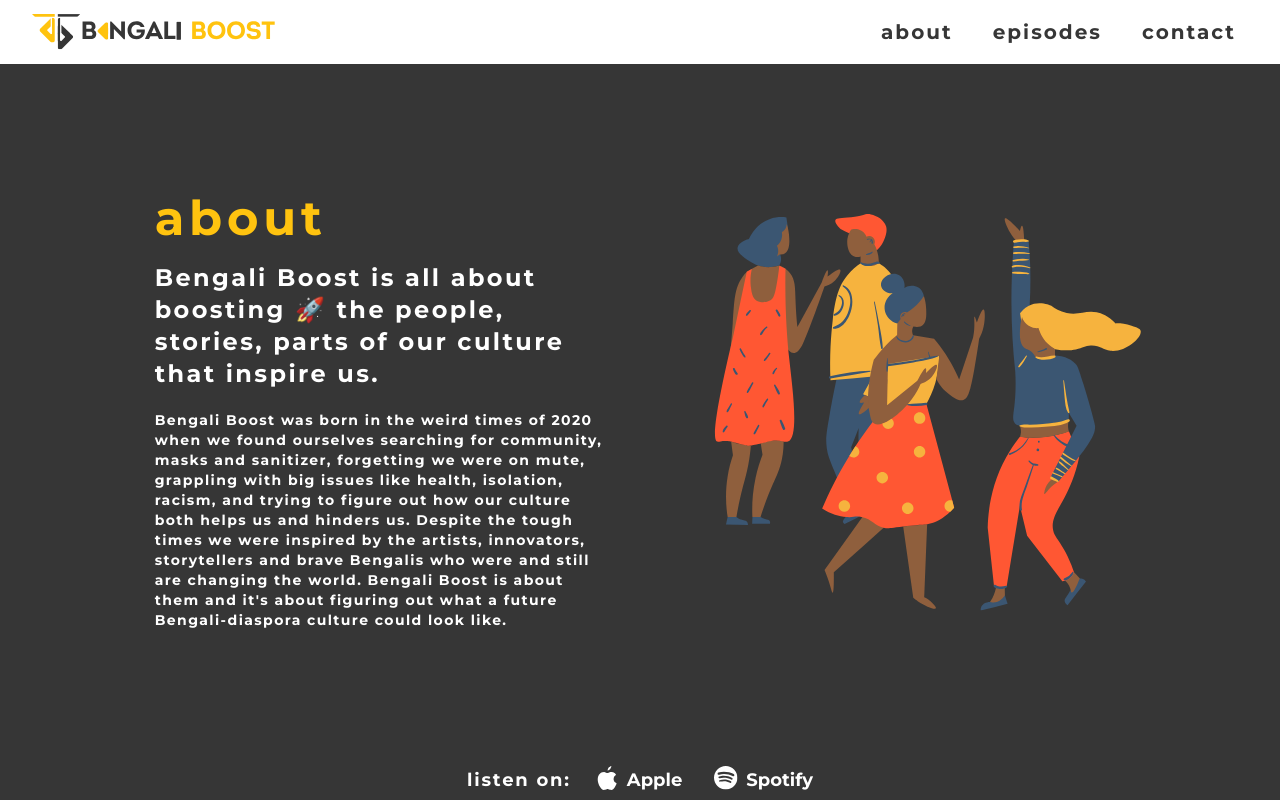
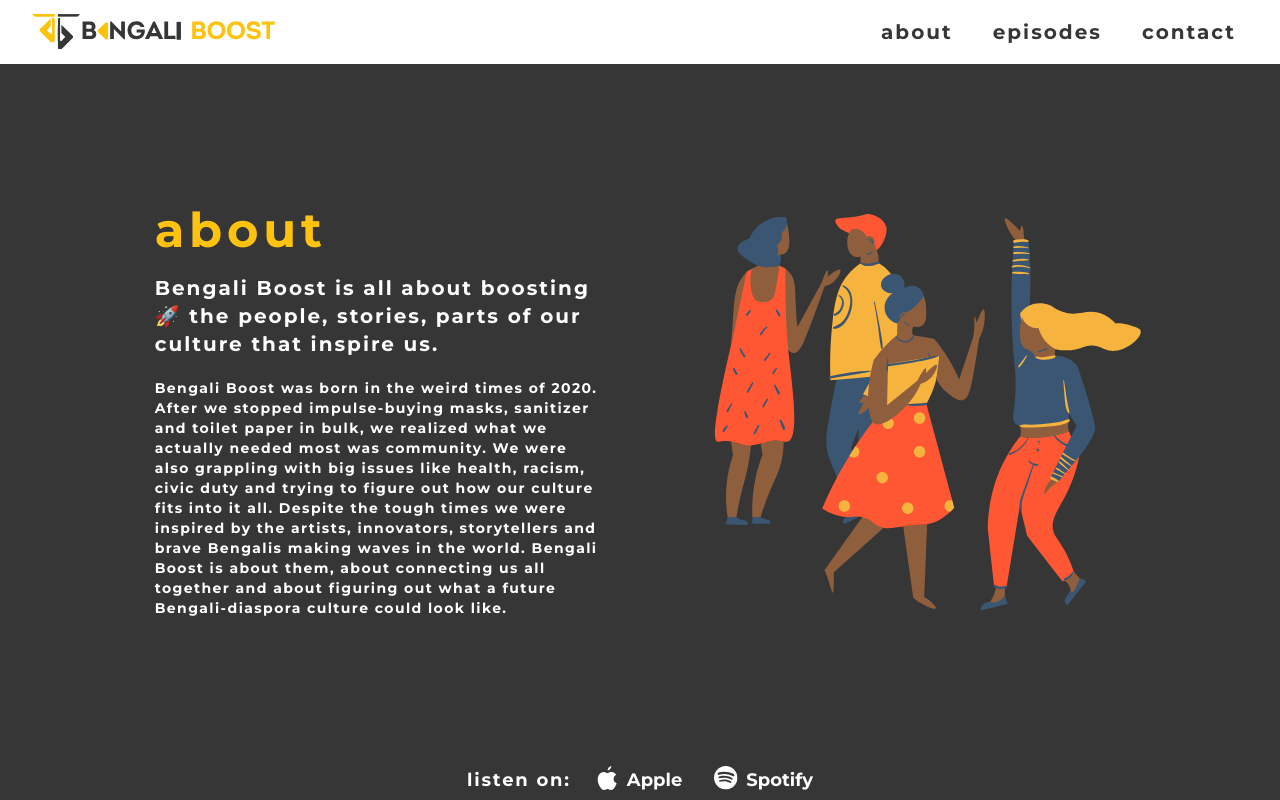
Before and after one commit to maluhoss/bengaliboost, a Next.js app: page /about in a window 1280 px wide. Built offline with nearby package versions, Linux system fonts and the light colour scheme.

Commit message:
App/about - revise content & adjust font size

```diff
--- a/pages/about.js
+++ b/pages/about.js
@@ -12,11 +12,11 @@ export default function About() {
               <h1 className="text-center sm:text-left max-w-md tracking-widest leading-tight text-3xl md:text-4xl lg:text-5xl text-yellow font-bold">
                 about
               </h1>
-              <p className="mx-auto text-center sm:text-left max-w-md tracking-widest leading-tight text-sm md:text-base lg:text-2xl text-white font-bold">
+              <p className="mx-auto text-center sm:text-left max-w-md tracking-widest leading-tight text-sm md:text-base lg:text-xl text-white font-bold">
                 Bengali Boost is all about boosting 🚀 the people, stories, parts of our culture that inspire us.
               </p>
               <p className="mx-auto text-center sm:text-left max-w-md tracking-widest leading-tight text-xs md:text-xs lg:text-sm text-white font-bold">
-                Bengali Boost was born in the weird times of 2020 when we found ourselves searching for community, masks and sanitizer, forgetting we were on mute, grappling with big issues like health, isolation, racism, and trying to figure out how our culture both helps us and hinders us. Despite the tough times we were inspired by the artists, innovators, storytellers and brave Bengalis who were and still are changing the world. Bengali Boost is about them and it's about figuring out what a future Bengali-diaspora culture could look like.
+              Bengali Boost was born in the weird times of 2020. After we stopped impulse-buying masks, sanitizer and toilet paper in bulk, we realized what we actually needed most was community. We were also grappling with big issues like health, racism, civic duty and trying to figure out how our culture fits into it all. Despite the tough times we were inspired by the artists, innovators, storytellers and brave Bengalis making waves in the world. Bengali Boost is about them, about connecting us all together and about figuring out what a future Bengali-diaspora culture could look like.
               </p>
             </div>
             <img src="/images/crowd.svg" className="sm:ml-4 m-auto min-w-image-sm sm:min-w-image-lg w-32 h-32 sm:h-2/6 sm:w-2/6" />
```
